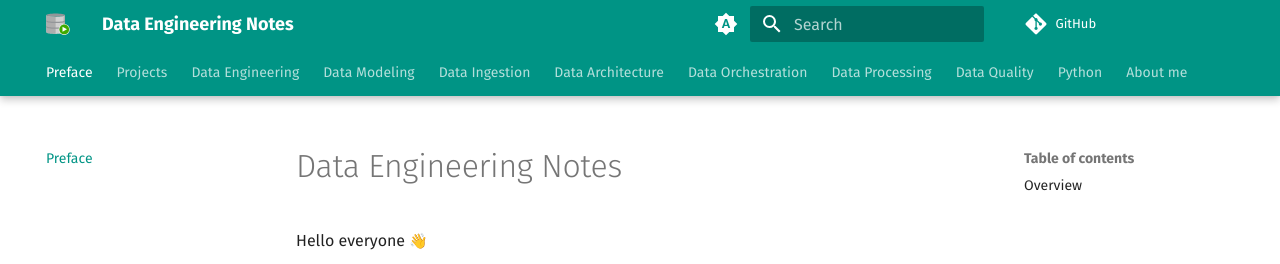
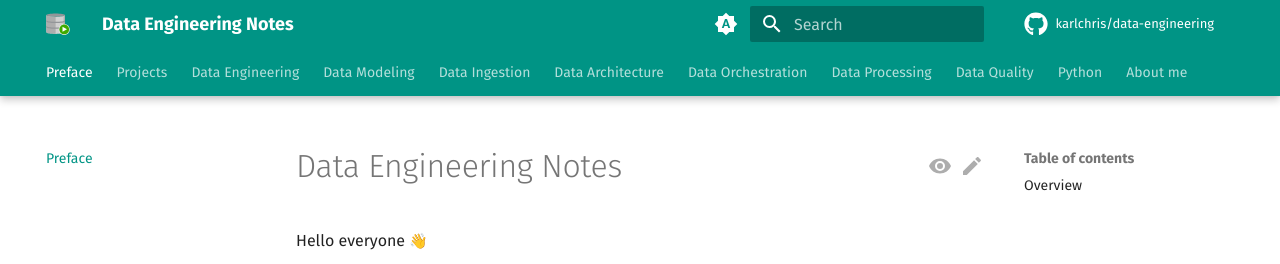
Before and after one commit to karlchris/data-engineering, an MkDocs documentation site: the page built from docs/index.md, in a window 1280 px wide. Shown: the top 264 px of the page. Built offline with MkDocs 1.6.1 and Material for MkDocs 9.7.7, drawn with Linux system fonts in a browser that asks for light colours; emoji names are drawn with the system emoji font; comment, search, counter and statistics services are not loaded; part of the change alters nothing that is shown.

Commit message:
optimize page

```diff
--- a/mkdocs.yml
+++ b/mkdocs.yml
@@ -1,11 +1,19 @@
+# Page information
 site_name: Data Engineering Notes
 site_url: https://karlchris.github.io/data-engineering/
+site_author: Karl Christian
+site_description: >-
+  All you need to know about Data Engineering, Data Warehousing and Data Platform.
 
-copyright: Copyright &copy; 2024 Karl Christian
+# Copyright
+copyright: >
+  Copyright &copy; 2024 Karl Christian
 
-# Github spec
+# Repository
 repo_url: https://github.com/karlchris/data-engineering
+repo_name: karlchris/data-engineering
 
+# Configuration
 theme:
   name: material
 
@@ -14,6 +22,9 @@ theme:
 
   icon:
     annotation: material/plus-circle
+    repo: fontawesome/brands/github
+    edit: material/pencil
+    view: material/eye
 
   font:
     text: Fira Sans
@@ -38,6 +49,8 @@ theme:
     - content.code.select
     - content.code.annotate
     - content.tabs.link
+    - content.action.edit
+    - content.action.view
     - search.suggest
     - search.highlight
     - search.share
@@ -66,7 +79,7 @@ theme:
         icon: material/brightness-4
         name: Switch to system preference
 
-
+# Extensions
 markdown_extensions:
   - admonition
   - attr_list
@@ -103,7 +116,33 @@ markdown_extensions:
   - pymdownx.tasklist:
       custom_checkbox: true
 
+# Additional configuration
 extra:
+  consent:
+    title: Cookie consent
+    description: >-
+      We use cookies to recognize your repeated visits and preferences, as well
+      as to measure the effectiveness of our documentation and whether users
+      find what they're searching for. With your consent, you're helping us to
+      make our documentation better.
+
+  analytics:
+    provider: google
+    property: G-
+    feedback:
+      title: Was this page helpful?
+      ratings:
+        - icon: material/thumb-up-outline
+          name: this page was helpful
+          data: 1
+          note: >-
+            Thanks for your feedback!
+        - icon: material/thumb-down-outline
+          name: This page could be improved
+          data: 0
+          note: >-
+            Thanks for your feedback! Help us improve this page by
+
   social:
     - icon: fontawesome/brands/linkedin
       link: https://www.linkedin.com/in/karllchris
@@ -112,7 +151,17 @@ extra:
     - icon: fontawesome/brands/medium
       link: https://medium.com/@karl.christian
 
-# Pages Navigations
+# Plugins
+plugins:
+  - git-revision-date-localized:
+      enable_creation_date: true
+      type: date
+  - git-committers:
+      repository: karlchris/data-engineering
+      branch: master
+  - search
+
+# Pages tree
 nav:
   - Preface: 'index.md'
 
--- /dev/null
+++ b/requirements.txt
@@ -0,0 +1,2 @@
+mkdocs-git-revision-date-localized-plugin
+mkdocs-git-committers-plugin-2
```
Also changed, not shown: 1 other file.
